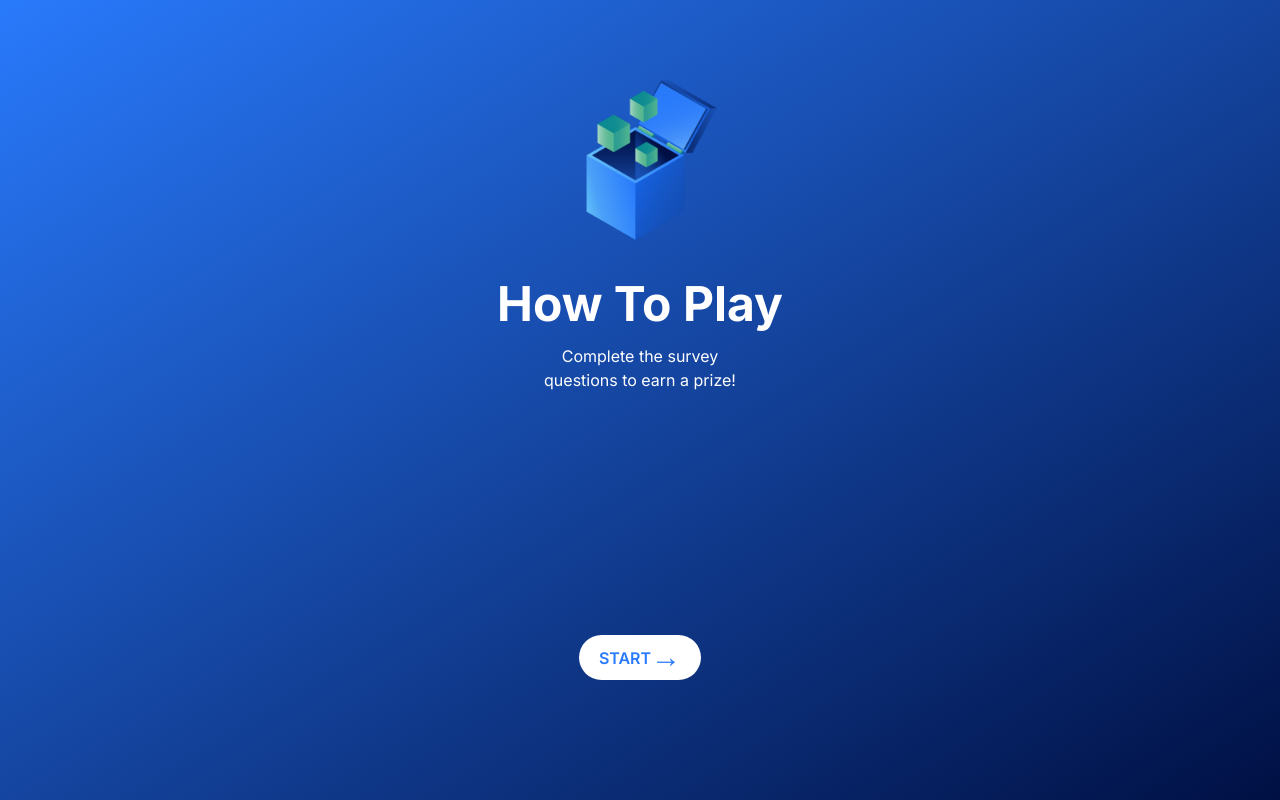
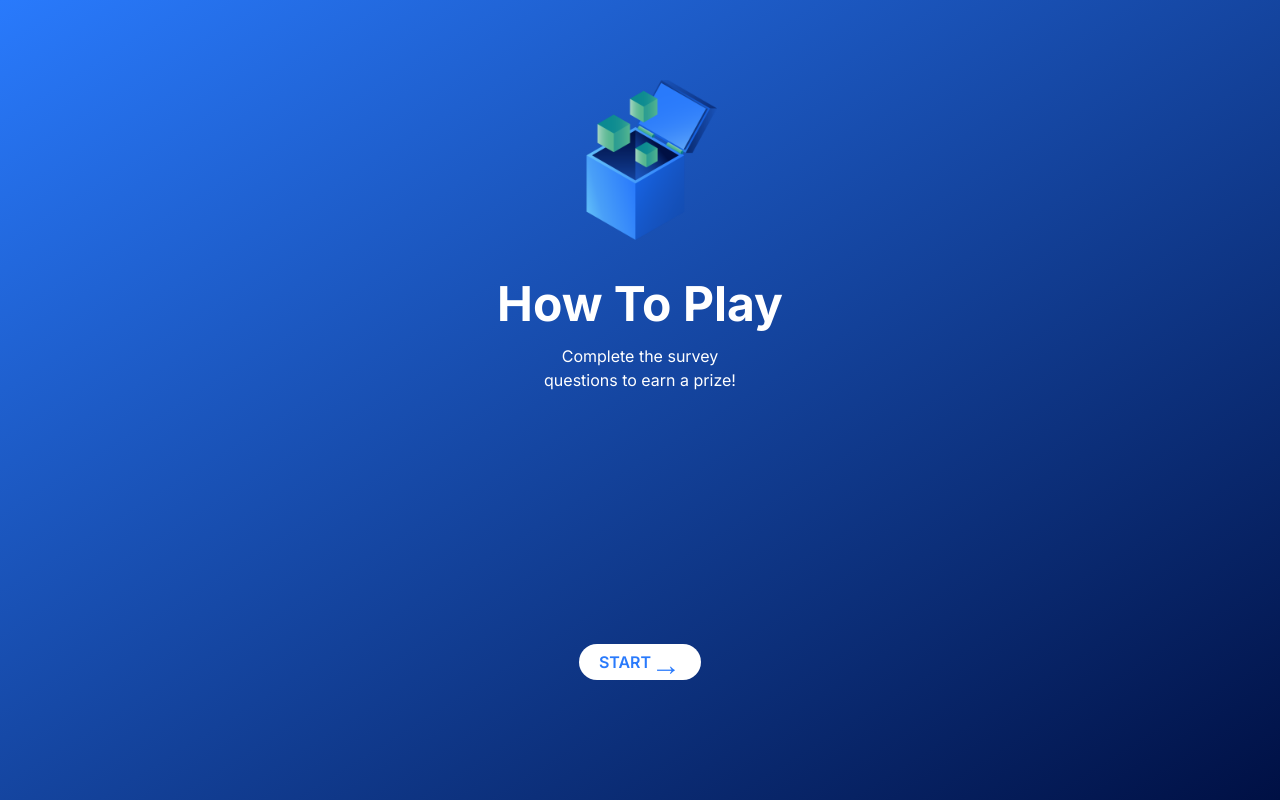
Before and after one commit to Reactongraph/mplus-survey, a Next.js app: page /survey in a window 1280 px wide. Built offline with nearby package versions, Linux system fonts and the light colour scheme; no server answers.

Commit message:
button ui fixes

```diff
--- a/src/app/survey/page.tsx
+++ b/src/app/survey/page.tsx
@@ -14,12 +14,8 @@
       subTitle='Complete the survey questions to earn a prize!'
       css={true}
     >
-      <div
-        style={{
-          display: 'flex',
-          justifyContent: 'center'
-        }}
-      >
+      <div className='flex justify-center'>
+        <div>
           <Button
             rounded={true}
             varient='v3'
@@ -30,8 +26,9 @@
               href: `/survey/1?token=${token}`
             }}
           >
-          Start <span style={{ fontSize: '30px', position: 'relative', bottom: '1px' }}>→</span>
+            Start <span className='text-3xl relative top-[2px]'>→</span>
           </Button>
+        </div>
       </div>
     </GradientCard>
   );
```
Lines whose indentation alone changed are shown as unchanged.
